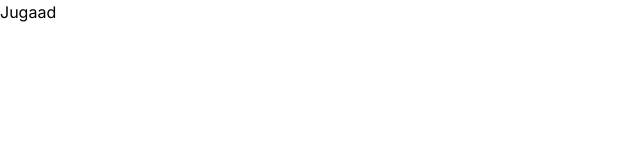
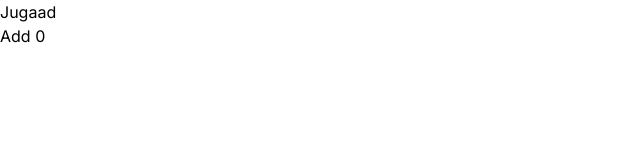
Before and after one commit to trishantpahwa/jugaad, a Next.js app: page / in a window 1280 px wide. Shown: the top 160 px of the page, without its empty margins (0-640 px from the left). Built offline with nearby package versions, Linux system fonts and the light colour scheme.

Commit message:
Added zustand and created a sample store.

```diff
--- a/package.json
+++ b/package.json
@@ -14,7 +14,8 @@
     "@prisma/client": "^5.5.2",
     "next": "14.0.1",
     "react": "^18",
-    "react-dom": "^18"
+    "react-dom": "^18",
+    "zustand": "^4.4.6"
   },
   "devDependencies": {
     "@types/node": "^20",
--- a/src/app/page.tsx
+++ b/src/app/page.tsx
@@ -1,10 +1,21 @@
+"use client";
+import { use, useState } from "react";
 // import prisma from "../lib/prisma";
+import { useSamepleStore } from "../store";
 
-export default async function Home() {
-
+const Home = () => {
+  const { sample, addSample } = useSamepleStore();
+  const [count, setCount] = useState(0);
   return (
     <main>
       <h1>Jugaad</h1>
-    </main>
+      <button onClick={() => {
+        setCount((_) => _ + 1);
+        addSample({ [count]: "hello" })
+        { JSON.stringify(sample) }
+      }}>Add {count}</button>
+    </main >
   )
-}
+};
+
+export default Home;
--- /dev/null
+++ b/src/store/Sample.ts
@@ -0,0 +1,6 @@
+import { create } from "zustand";
+
+export default create((set: any) => ({
+    sample: {},
+    addSample: (_sample: any) => set((state: any) => ({ sample: { ...state.sample, ..._sample } }))
+}));
--- /dev/null
+++ b/src/store/index.ts
@@ -0,0 +1,3 @@
+import useSamepleStore from "./Sample";
+
+export { useSamepleStore };
```
Also changed, not shown: 1 other file (tests, documents, lock files or other folders).
